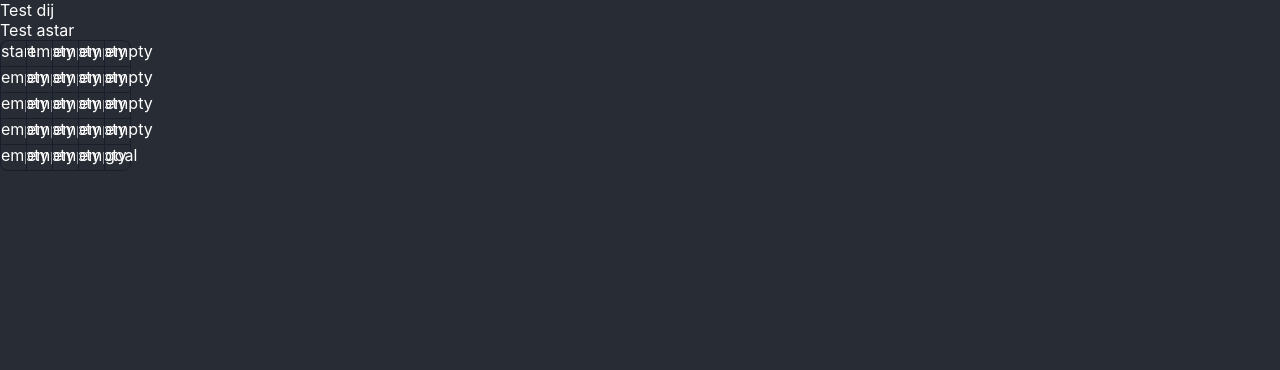
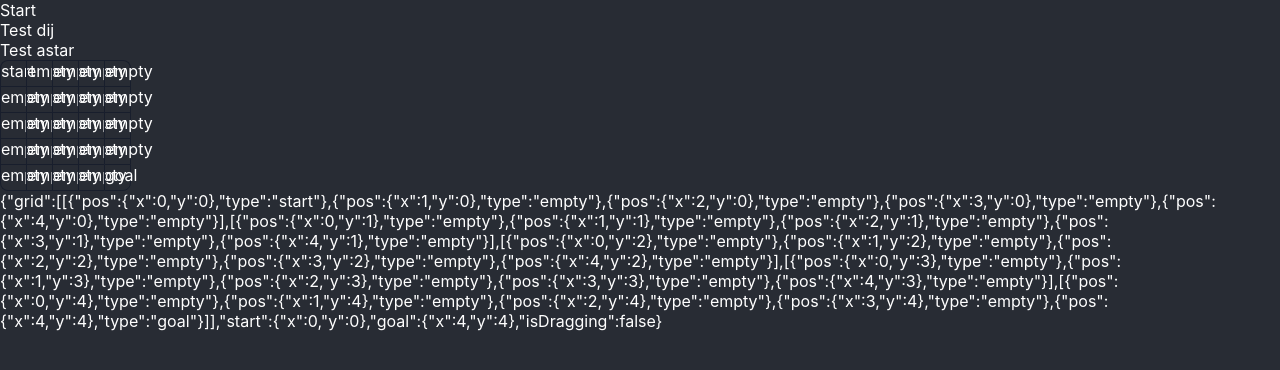
Before and after one commit to taylornorth01/pathfinding-visualizer-react, a React (Create React App) app: page / in a window 1280 px wide. Shown: the top 370 px of the page. Built offline with nearby package versions, Linux system fonts and the light colour scheme.

Commit message:
action update grid and draw path

```diff
--- a/src/App.tsx
+++ b/src/App.tsx
@@ -31,7 +31,19 @@ const reducer = (state: AppState, action: AppActions) => {
 		case 'modify-nodes':
 			return { ...dState, ...minipulateNodes(dState, action.payload) };
 		case 'change-algorithm':
-			return { ...dState, algorithm: getAlgorithmObject(action.payload) };
+			return {
+				...dState,
+				algorithm: getAlgorithmObject(dState, action.payload),
+			};
+		case 'update-grid':
+			action.payload.map(
+				(node) => (dState.grid[node.pos.y][node.pos.x].state = node.state)
+			);
+			return { ...dState };
+		case 'draw-path':
+			dState.grid[action.payload.pos.y][action.payload.pos.x].state =
+				action.payload.state;
+			return { ...dState };
 		default:
 			throw new Error('Reducer action not found');
 	}
@@ -50,6 +62,37 @@ const App: React.FC = () => {
 		},
 		init
 	);
+
+	const startAlgorithm = async () => {
+		if (!state.algorithm) return;
+		let algorithm = state.algorithm.get();
+		let path: GridNode[] = [];
+		while (true) {
+			let step: any = await new Promise((res) => {
+				setTimeout(() => {
+					res(algorithm?.step());
+				}, 100);
+			});
+			if (step.modified) {
+				dispatch({ type: 'update-grid', payload: step.modified });
+				continue;
+			}
+			path = step.path;
+			break;
+		}
+		while (true) {
+			let step: any = await new Promise((res) => {
+				setTimeout(() => {
+					res(path.shift());
+				}, 100);
+			});
+			if (step) {
+				dispatch({ type: 'draw-path', payload: step });
+				continue;
+			}
+			break;
+		}
+	};
 
 	const mouseDown = (node: GridNode) => {
 		console.log('Mouse down event', node);
@@ -70,9 +113,9 @@ const App: React.FC = () => {
 
 	return (
 		<div className='app'>
-			{/* {JSON.stringify(state)} */}
 			{state.algorithm?.id}
 			{state.algorithm?.name}
+			<div onClick={startAlgorithm}>Start</div>
 			<div
 				onClick={() =>
 					dispatch({ type: 'change-algorithm', payload: { id: 'dijkstra' } })
@@ -90,6 +133,7 @@ const App: React.FC = () => {
 				mouseDown={(n) => mouseDown(n)}
 				mouseEnter={(n) => state.isDragging && mouseEnter(n)}
 			/>
+			{JSON.stringify(state)}
 		</div>
 	);
 };
```
